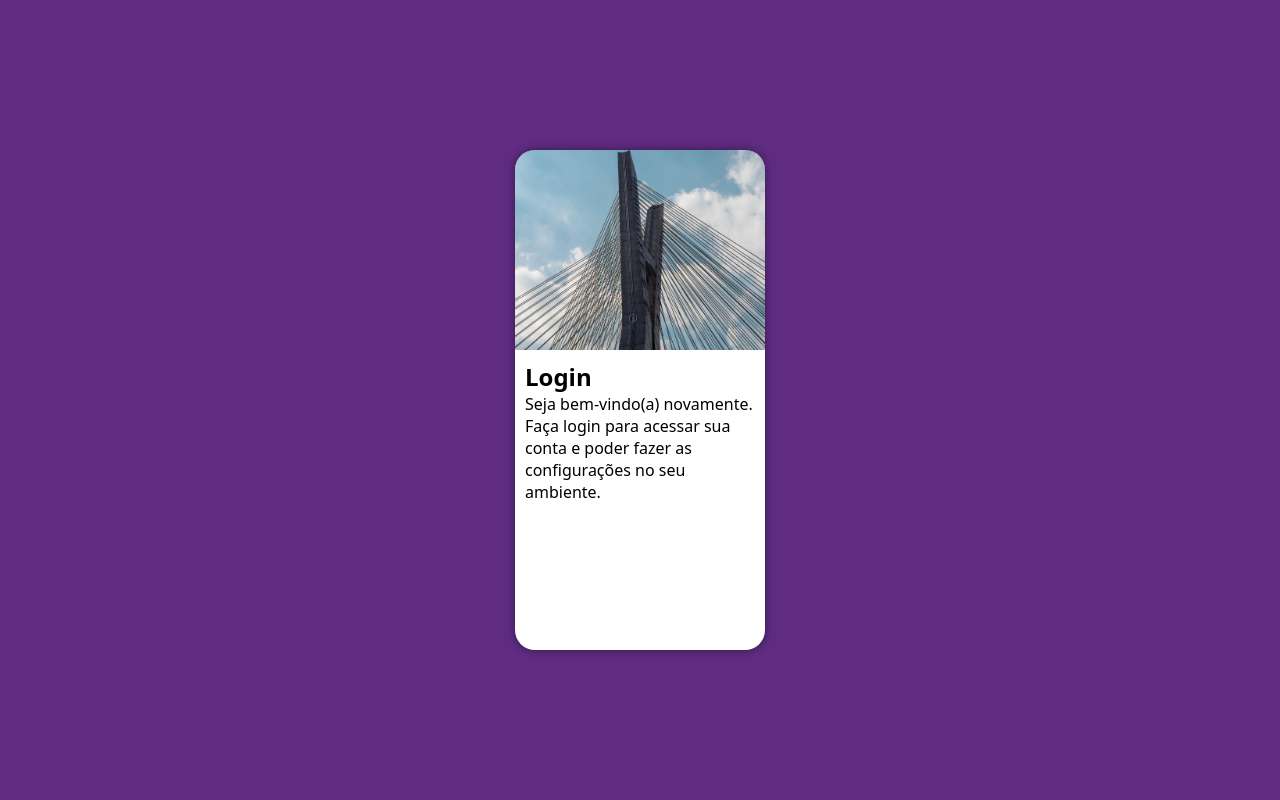
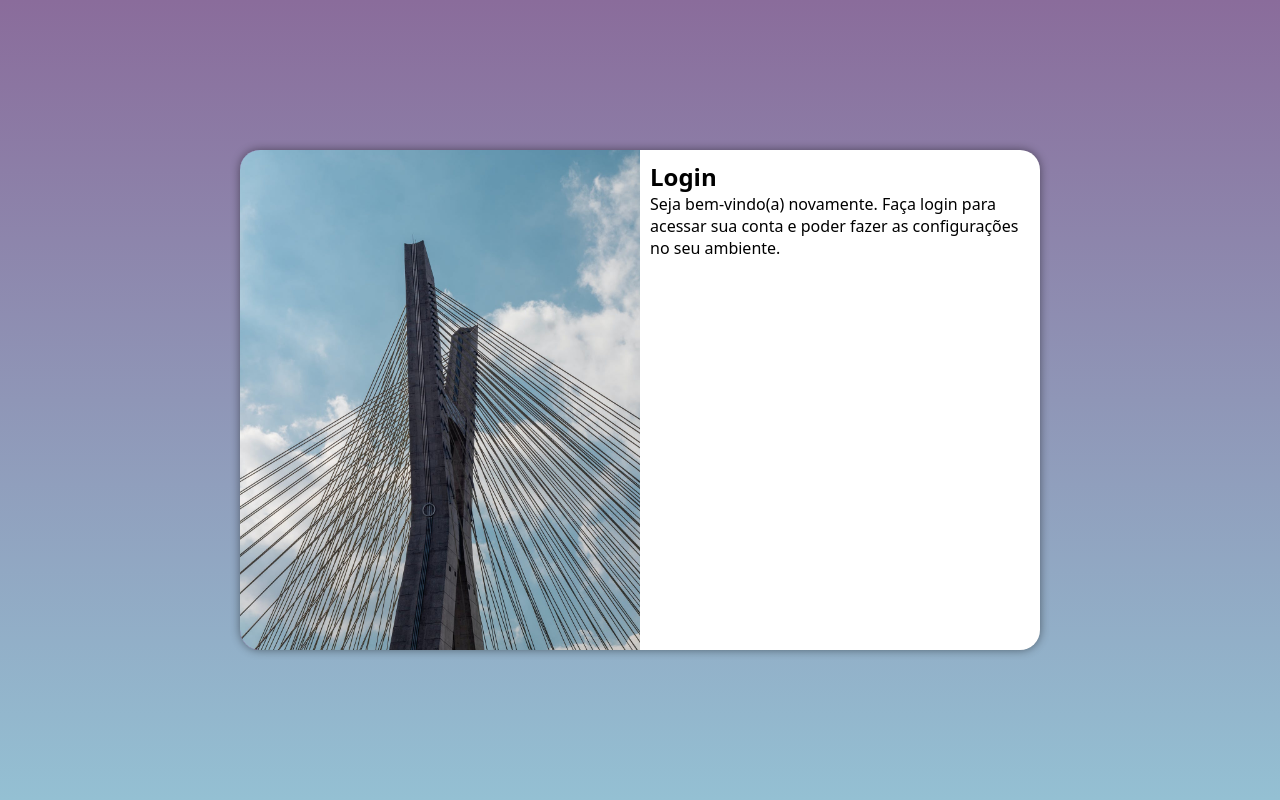
Before and after one commit to Isaph26/projeto-login, a PHP site: page / in a window 1280 px wide. Run offline with PHP 8.4, Linux system fonts and the light colour scheme.

Commit message:
atualizando o projeto-login

```diff
--- /dev/null
+++ b/estilos/media-query.css
@@ -0,0 +1,44 @@
+@charset "UTF-8";
+
+@media screen and (min-width: 768px) and (max-width:992px) {
+
+    body {
+        background-image: linear-gradient(to top, #94c0d3, #8a6c9b);
+    }
+
+    section#login {
+        width: 80vw;
+    }
+
+    section#login > div#imagem {
+        float: left;
+        width: 30%;
+        height: 100%;
+    }
+
+    section#login > div#formulario {
+        float: right;
+        width: 70%;
+    }
+}
+
+@media  screen and (min-width: 992px) {
+
+    body {
+        background-image: linear-gradient(to top, #94c0d3, #8a6c9b);
+    }
+
+    section#login {
+        width: 800px;
+    }
+
+    section#login > div#imagem {
+        float: left;
+        width: 50%;
+        height: 100%;
+    }
+    section#login > div#formulario {
+        float: right;
+        width: 50%;
+    }
+}
--- a/estilos/style.css
+++ b/estilos/style.css
@@ -14,7 +14,7 @@
 }
 
 body, html {
-    background-color: #5f2c82;
+    background-color: #8a6c9b;
     height: 100vh;
     width: 100vw;
 }
@@ -36,6 +36,9 @@ section#login {
     height: 500px;
     border-radius: 20px;
     box-shadow: 0px 0px 10px rgba(0, 0, 0, 0.450);
+
+    transition: width .3s heigth .3s;
+    transition-timing-function: ease;
 }
 
 section#login > div#imagem {
--- a/index.html
+++ b/index.html
@@ -5,6 +5,7 @@
     <meta name="viewport" content="width=device-width, initial-scale=1.0">
     <title>Login</title>
     <link rel="stylesheet" href="estilos/style.css">
+    <link rel="stylesheet" href="estilos/media-query.css">
 </head>
 <body>
     <main>
```
